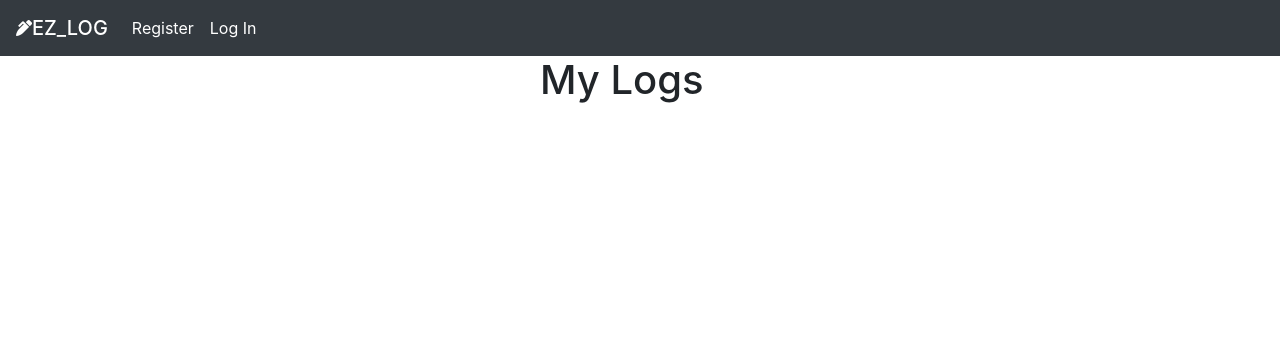
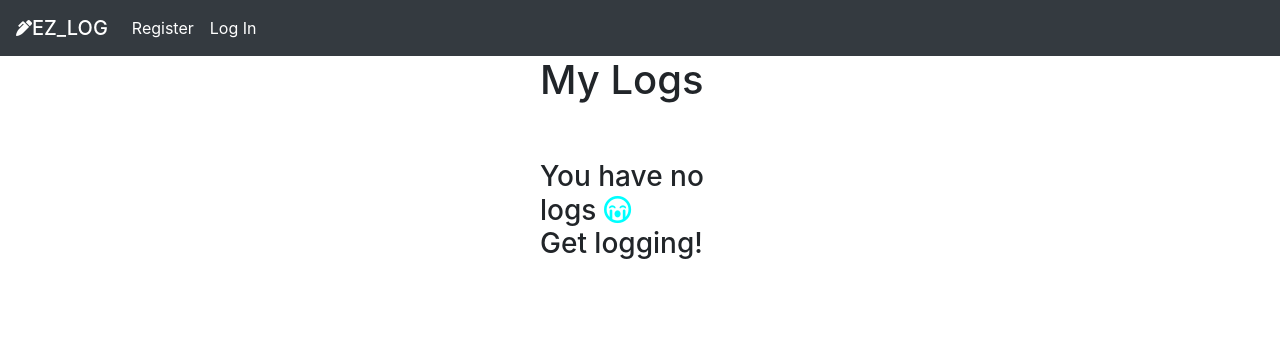
Before and after one commit to hellooben/ez-log, a Flask app: page /my_logs in a window 1280 px wide. Shown: the top 364 px of the page. Run offline with Flask 2, Linux system fonts and the light colour scheme; data comes from the database, SQL or seed files in the repository; data that the repository does not hold is empty; some libraries are stand-ins or nearby versions.

Commit message:
Added a bunch of good stuff, and some random stuff

```diff
--- a/flaskr/static/flow.js
+++ b/flaskr/static/flow.js
@@ -1,5 +1,3 @@
-var slider = new Slider('#rating', {
-	formatter: function(value) {
-		return 'Current value: ' + value;
-	}
-});
+function getval() {
+	document.write(document.getElementById('rating').value);
+}
--- a/flaskr/static/style.css
+++ b/flaskr/static/style.css
@@ -1,4 +1,4 @@
-html { font-family: sans-serif; background: #eee; padding: 1rem; }
+/* html { font-family: sans-serif; background: #eee; padding: 1rem; }
 body { max-width: 960px; margin: 0 auto; background: white; }
 h1 { font-family: serif; color: #377ba8; margin: 1rem 0; }
 a { color: #377ba8; }
@@ -23,4 +23,83 @@
 .content input, .content textarea { margin-bottom: 1em; }
 .content textarea { min-height: 12em; resize: vertical; }
 input.danger { color: #cc2f2e; }
-input[type=submit] { align-self: start; min-width: 10em; }
+input[type=submit] { align-self: start; min-width: 10em; } */
+
+/* body {
+background-size:2em 2em;background-position:0em 1em,1em 0,0em 1em,1em 0,0 0,0 0,0 0,0 0,0 0;background-image:linear-gradient(45deg,#000 8%,transparent 8%,transparent 92%,#000 92%),linear-gradient(-45deg,#000 8%,transparent 8%,transparent 92%,#000 92%),linear-gradient(-45deg,#000 8%,transparent 8%,transparent 92%,#000 92%),linear-gradient(45deg,#000 8%,transparent 8%,transparent 92%,#000 92%),linear-gradient(-45deg,transparent 17%,#000 17%,#000 21%,transparent 21%,transparent 79%,#000 79%,#000 83%,transparent 83%),linear-gradient(45deg,transparent 29%,#000 29%,#000 33%,transparent 33%,transparent 67%,#000 67%,#000 71%,transparent 71%),linear-gradient(-135deg,#202020 10%,#090909 33%,transparent 33%,transparent 67%,#161616 67%,#202020 90%),linear-gradient(135deg,transparent 21%,#161616 21%,#2d2d2d 32.6%,#161616 64.5%,#202020 70.3%,#090909 79%,transparent 79%),linear-gradient(-135deg,transparent 21%,#161616 21%,#202020 40%,#202020 60%,#090909 79%,transparent 79%);
+color: white;
+font-weight: 700;
+font-size: 29px;
+margin: 4em auto;
+text-align: center;
+cursor: crosshair;
+letter-spacing: 5;
+} */
+
+/*This is coded CSS rainbow*/
+
+/* .rainbow:hover {
+-webkit-animation:rainbow 1s infinite;
+-ms-animation:rainbow 1s infinite;
+-o-animation:rainbow 1s infinite;
+animation:rainbow 1s infinite;
+} */
+.rainbow {
+-webkit-animation:rainbow 1s infinite;
+-ms-animation:rainbow 1s infinite;
+-o-animation:rainbow 1s infinite;
+animation:rainbow 1s infinite;
+}
+
+@-webkit-keyframes rainbow {
+0% {color: #ff0000;}
+10% {color: #ff8000;}
+20% {color: #ffff00;}
+30% {color: #80ff00;}
+40% {color: #00ff00;}
+50% {color: #00ff80;}
+60% {color: #00ffff;}
+70% {color: #0080ff;}
+80% {color: #0000ff;}
+90% {color: #8000ff;}
+100% {color: #ff0080;}
+}
+@-ms-keyframes rainbow {
+0% {color: #ff0000;}
+10% {color: #ff8000;}
+20% {color: #ffff00;}
+30% {color: #80ff00;}
+40% {color: #00ff00;}
+50% {color: #00ff80;}
+60% {color: #00ffff;}
+70% {color: #0080ff;}
+80% {color: #0000ff;}
+90% {color: #8000ff;}
+100% {color: #ff0080;}
+}
+@-o-keyframes rainbow {
+0% {color: #ff0000;}
+10% {color: #ff8000;}
+20% {color: #ffff00;}
+30% {color: #80ff00;}
+40% {color: #00ff00;}
+50% {color: #00ff80;}
+60% {color: #00ffff;}
+70% {color: #0080ff;}
+80% {color: #0000ff;}
+90% {color: #8000ff;}
+100% {color: #ff0080;}
+}
+@keyframes rainbow {
+0% {color: #ff0000;}
+10% {color: #ff8000;}
+20% {color: #ffff00;}
+30% {color: #80ff00;}
+40% {color: #00ff00;}
+50% {color: #00ff80;}
+60% {color: #00ffff;}
+70% {color: #0080ff;}
+80% {color: #0000ff;}
+90% {color: #8000ff;}
+100% {color: #ff0080;}
+}
--- a/flaskr/templates/base.html
+++ b/flaskr/templates/base.html
@@ -2,17 +2,20 @@
 <head>
     <link rel="stylesheet" href="https://stackpath.bootstrapcdn.com/bootstrap/4.1.1/css/bootstrap.min.css" integrity="sha384-WskhaSGFgHYWDcbwN70/dfYBj47jz9qbsMId/iRN3ewGhXQFZCSftd1LZCfmhktB" crossorigin="anonymous">
     <link rel="stylesheet" href="https://use.fontawesome.com/releases/v5.1.0/css/all.css" integrity="sha384-lKuwvrZot6UHsBSfcMvOkWwlCMgc0TaWr+30HWe3a4ltaBwTZhyTEggF5tJv8tbt" crossorigin="anonymous">
-    <script src="../static/flow.js"></script>
+    <link rel="stylesheet" href="../static/style.css">
+    <!-- <script type='text/javascript' src="static/flow.js"></script> -->
 
 </head>
 <title>{% block title %}{% endblock %} - EZ_LOG</title>
 <!-- <link rel="stylesheet" href="{{ url_for('static', filename='style.css') }}"> -->
-<nav class="navbar navbar-expand-lg flex-column flex-md-row navbar-dark bg-dark">
+<!-- <nav class="navbar navbar-expand-lg flex-column flex-md-row navbar-dark bg-dark"> -->
+<nav class="navbar bg-dark flexrow navbar-expand navbar-dark">
   <!-- <h1>Flaskr</h1> -->
   <i class="fas fa-pen-alt" style="color: white"></i>
   <a class="navbar-brand mb-0 h1" href="/">EZ_LOG</a>
   {% if g.user %}
-    <ul class="navbar-nav form-inline">
+    <div class="collapse navbar-collapse">
+        <ul class="navbar-nav">
           <li class="nav-item active">
             <a class="nav-link" href="{{ url_for('blog.home') }}">Home</a>
           </li>
@@ -22,8 +25,12 @@
           <li class="nav-item active">
             <a class="nav-link" href="{{ url_for('auth.logout') }}">Log Out</a>
           </li>
+          <li>
+            <span class="navbar-text">User: {{ g.user['username'] }}</span>
+          </li>
         </ul>
-    <span class="navbar-text">User: {{ g.user['username'] }}</span>
+    </div>
+    <a class="action btn btn-success" href="{{ url_for('blog.create') }}">New Log</a>
   {% else %}
     <ul class="navbar-nav form-inline">
       <li class="nav-item active">
--- a/flaskr/templates/blog/mine.html
+++ b/flaskr/templates/blog/mine.html
@@ -2,35 +2,28 @@
 
 {% block header %}
   <h1 class="mx-auto" style="width: 200px;">{% block title %}My Logs{% endblock %}</h1>
-  {% if g.user %}
-    <!-- <a class="action" href="{{ url_for('blog.create') }}">New</a> -->
-    <div class="container">
-      <a class="action btn btn-outline-success" href="{{ url_for('blog.create') }}">New Log</a>
-    </div>
-  {% endif %}
 {% endblock %}
 
 {% block content %}
+  {% if posts %}
       {% for post in posts %}
           <div class="container">
             <article class="post">
               <header>
-
-        <h3 class="text-left">{{ post['title'] }} : {{ post['rating'] }}</h3>
+                <h3 class="text-left">{{ post['title'] }} : {{ post['rating'] }}
+                  <a class="action btn btn-outline-primary btn-sm float-right" href="{{ url_for('blog.update', id=post['id']) }}">Edit</a>
+                </h3>
                 <div class="blockquote-footer">by {{ post['username'] }} on {{ post['created'].strftime('%m-%d-%Y') }}</div>
-
               </header>
               <p class="lead">{{ post['body'] }}</p>
-    </article>
-    </div>
-    {% if g.user['id'] == post['author_id'] %}
-    <div class="container">
-        <a class="action btn btn-outline-primary btn-sm" href="{{ url_for('blog.update', id=post['id']) }}">Edit</a>
-
-    {% endif %}
               {% if not loop.last %}
                 <hr>
               {% endif %}
+            </article>
           </div>
       {% endfor %}
+  {% else %}
+  <br><br>
+    <h3 class="mx-auto" style="width: 200px;">You have no logs <i class="rainbow far fa-sad-cry"></i><br>Get logging!</h3>
+  {% endif %}
 {% endblock %}
```
Also changed, not shown: flaskr/templates/auth/register.html (+0 -7 lines), flaskr/templates/blog/create.html (+7 -5 lines), flaskr/templates/blog/index.html (+9 -12 lines), flaskr/templates/blog/update.html (+9 -6 lines). Lines whose indentation alone changed are shown as unchanged.
